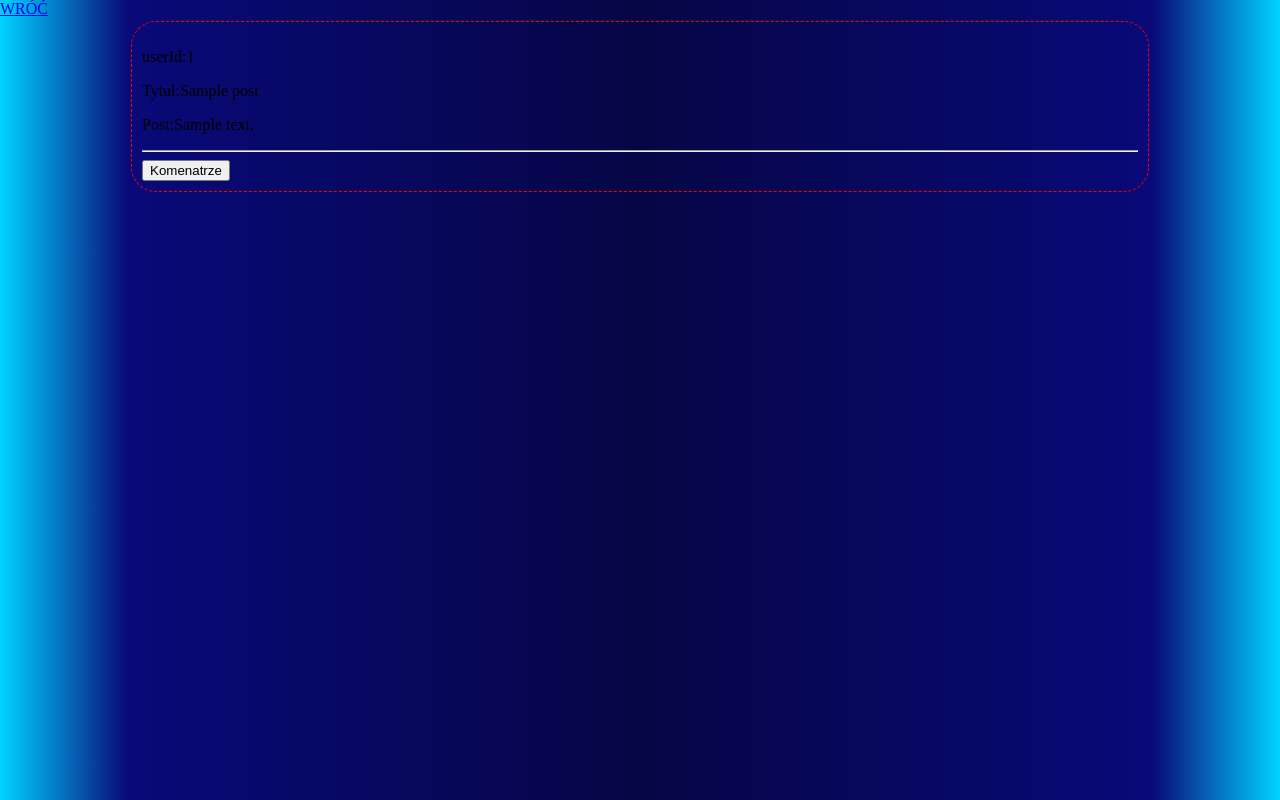
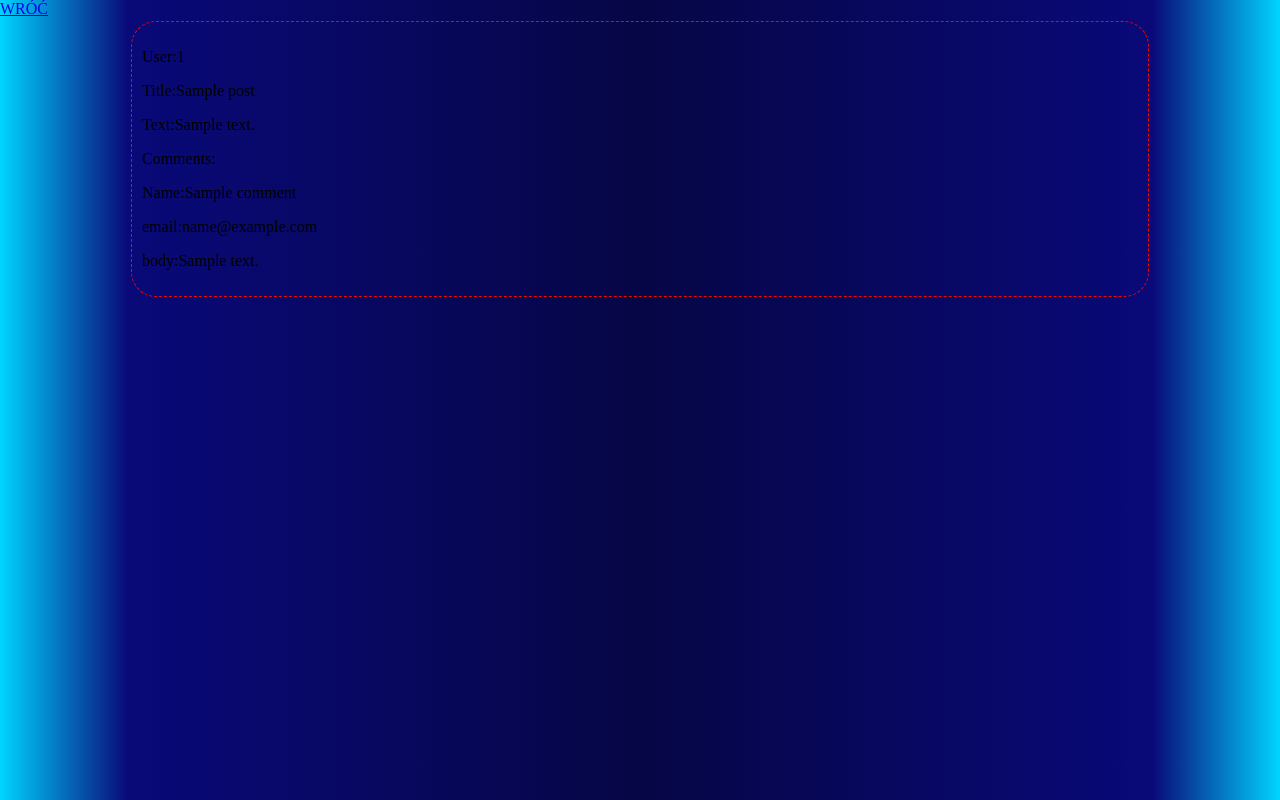
Before and after one commit to borowikdamian/DelayedInBasement, a Flask app: template templates/posty.html in a window 1280 px wide. Run offline with Flask 3, Linux system fonts and the light colour scheme; the template is opened without the code that fills it: most values are stand-ins (such as "Sample title", 1, 10 or a date in 2020).

Commit message:
comments and users

```diff
--- a/app.py
+++ b/app.py
@@ -24,12 +24,18 @@ def posty():
     searchterm = request.form['searchbox']
     for x in posts:
         if(x["title"].find(searchterm)!=-1):
+            id = x["userId"]
+            for y in users:
+                if y["id"] == id:
+                    x["userId"] = y["name"]
+
             postsWithPhrases.append(x)
 
 
 
 
-    return render_template('posty.html',posts=postsWithPhrases)
+    return render_template('posty.html',posts=postsWithPhrases, users=users,comments = comments)
+
 
 app.static_folder = 'static'
 app.add_url_rule('/static/css/<path:filename>', endpoint='css', view_func=app.send_static_file)
--- a/templates/posty.html
+++ b/templates/posty.html
@@ -16,14 +16,22 @@
                 WRÓĆ
             </a>
             <article>
+
                 {% for x in posts %}
                 <section>
-                    <p>userId:{{x["userId"]}} </p>
-                    <p>Tytuł:{{x["title"]}}</p>
-                    <p>Post:{{x["body"]}}</p>
-                    <hr>
+                    <p>User:{{x["userId"]}} </p>
+                    <p>Title:{{x["title"]}}</p>
+                    <p>Text:{{x["body"]}}</p>
+                    <p>Comments:
+                        {%for y in comments
+                            if x["id"] == y["postId"]:%}
+                            <p>Name:{{y["name"]}} </p>
+                            <p>email:{{y["email"]}}</p>
+                            <p>body:{{y["body"]}}</p>
+                        {% endfor %}
 
-                    <input type="button" value="Komenatrze">
+                    </p>
+
                 </section>
                 {% endfor %}
             </article>
```
